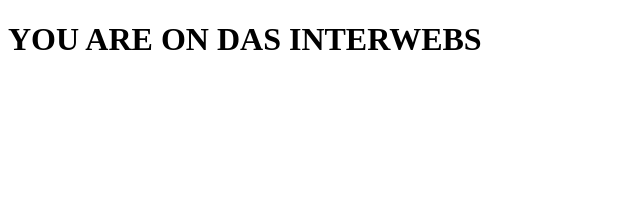
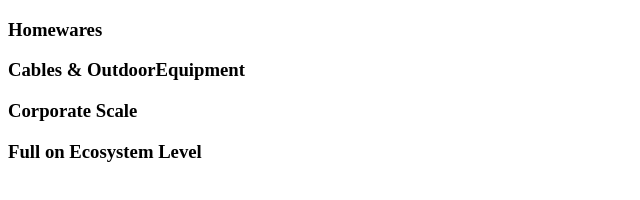
Before and after one commit to Beximus/borkbork, a plain HTML site: page index.html in a window 1280 px wide. Shown: the whole page, without its empty margins (0-640 px from the left). Drawn offline with Linux system fonts and the light colour scheme.

Commit message:
Update index.html

```diff
--- a/index.html
+++ b/index.html
@@ -1,9 +1,14 @@
 <!DOCTYPE html>
 <html>
 <head>
-	<title>WhereAmI</title>
+	<title>Evidence of Interwebfrastructure</title>
 </head>
 <body>
-<h1>YOU ARE ON DAS INTERWEBS</h1>
+	<div id="headnav">
+		<h3>Homewares</h3>
+		<h3>Cables & OutdoorEquipment</h3>
+		<h3>Corporate Scale</h3>
+		<h3>Full on Ecosystem Level</h3>
+	</div>
 </body>
 </html>
```
